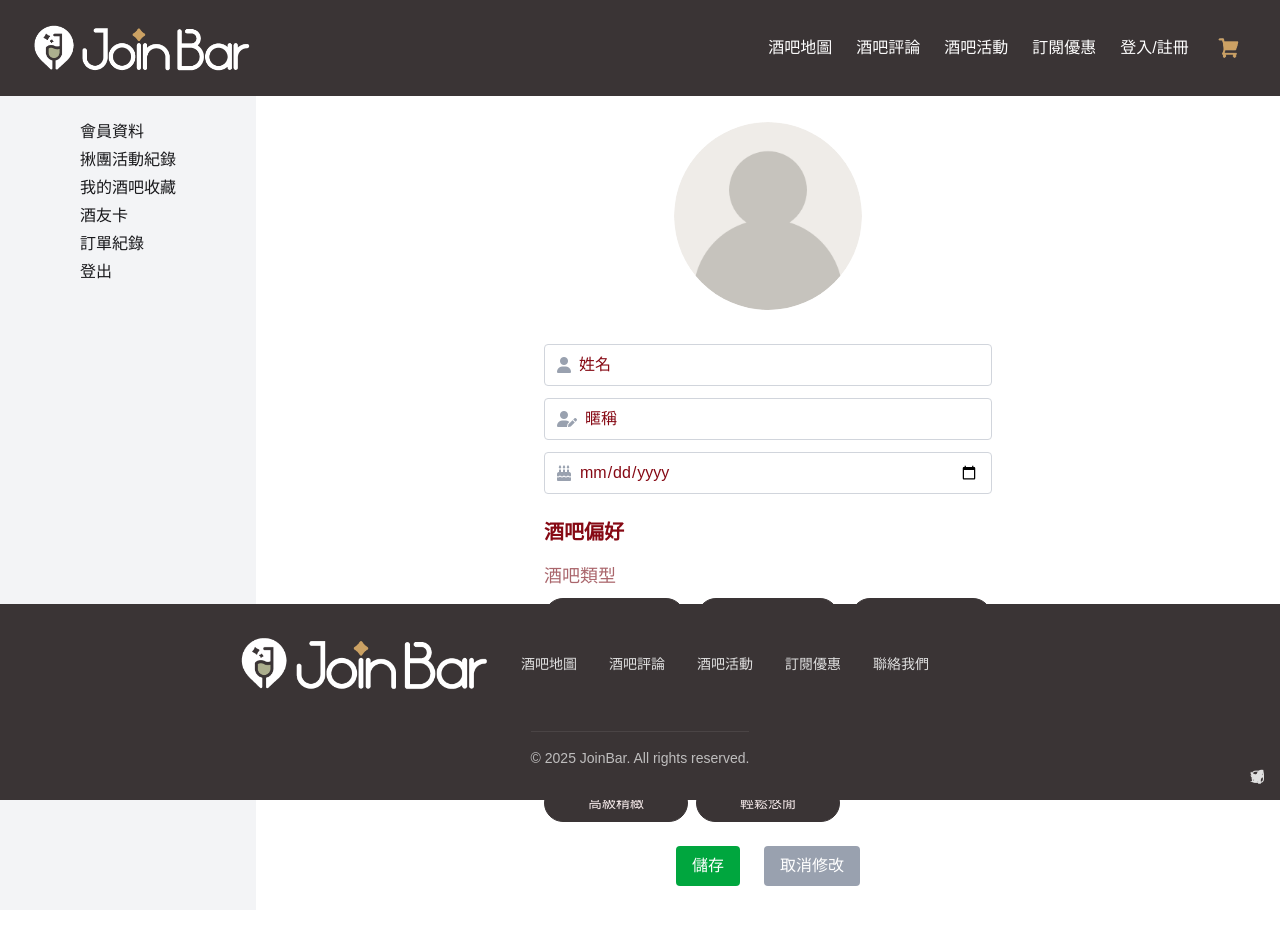
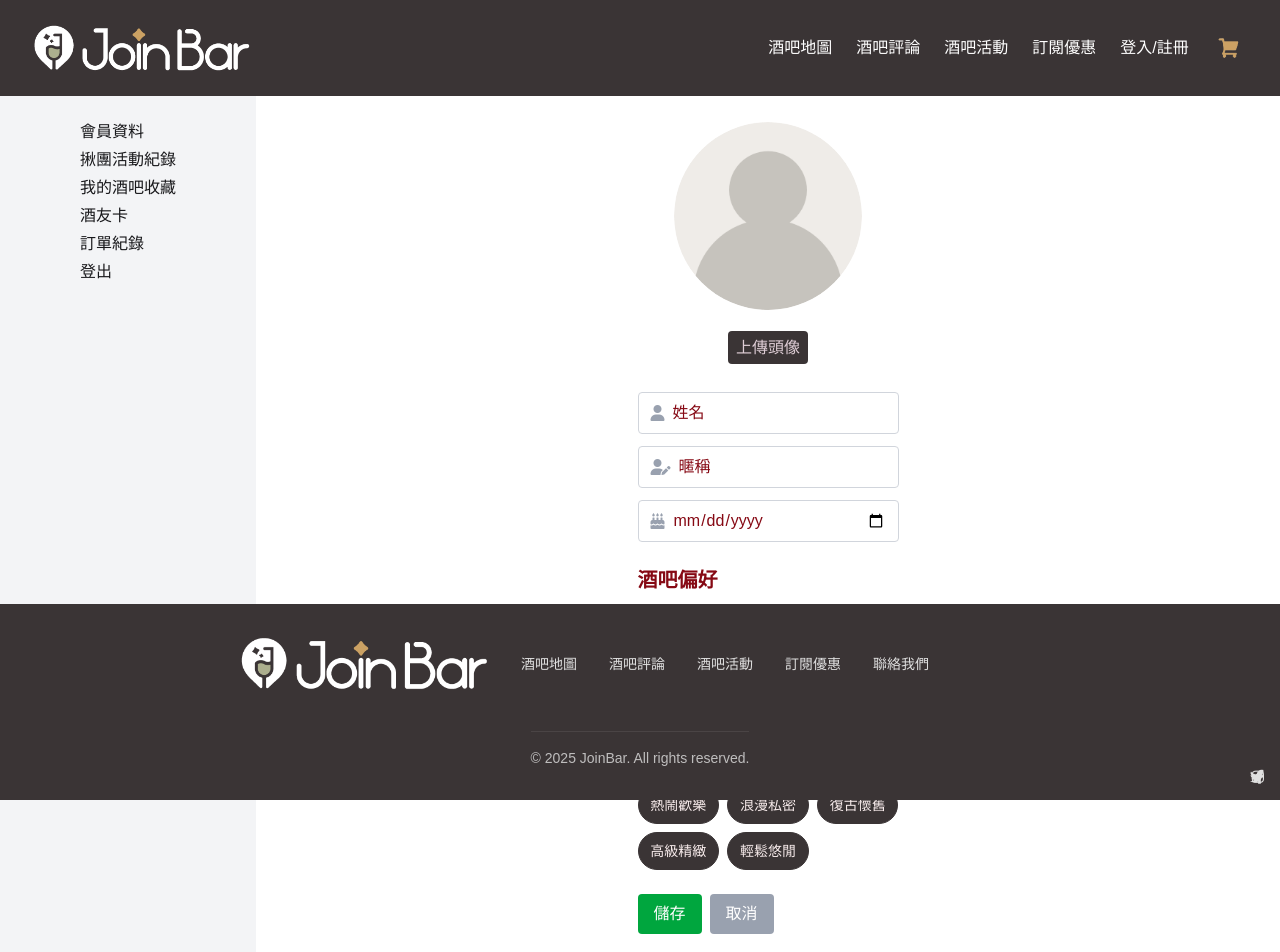
Before and after one commit to JoinBar-project/joinbar-frontend, a Vue app: page /member/1/profile/edit in a window 1280 px wide. Shown: the top 952 px of the page. Built offline with nearby package versions, Linux system fonts and the light colour scheme; no server answers.

Commit message:
chore: remove frontend Firebase setting and switch to backend upload

```diff
--- a/package.json
+++ b/package.json
@@ -16,7 +16,6 @@
     "daisyui": "^5.0.43",
     "dayjs": "^1.11.13",
     "emoji-picker-element": "^1.26.3",
-    "firebase": "^11.9.1",
     "lodash": "^4.17.21",
     "pinia": "^3.0.1",
     "pinia-plugin-persistedstate": "^4.3.0",
--- a/src/firebase.js
+++ /dev/null
@@ -1,16 +0,0 @@
-import { initializeApp } from 'firebase/app';
-import { getStorage } from 'firebase/storage';
-
-const firebaseConfig = {
-  apiKey: import.meta.env.VITE_FIREBASE_API_KEY,
-  authDomain: import.meta.env.VITE_FIREBASE_AUTH_DOMAIN,
-  projectId: import.meta.env.VITE_FIREBASE_PROJECT_ID,
-  storageBucket: import.meta.env.VITE_FIREBASE_STORAGE_BUCKET,
-  messagingSenderId: import.meta.env.VITE_FIREBASE_MESSAGING_SENDER_ID,
-  appId: import.meta.env.VITE_FIREBASE_APP_ID,
-};
-
-const firebaseApp = initializeApp(firebaseConfig);
-const storage = getStorage(firebaseApp);
-
-export { storage };
--- a/src/views/member/profile/ProfileEdit.vue
+++ b/src/views/member/profile/ProfileEdit.vue
@@ -7,6 +7,7 @@ import { useUserProfileStore } from '@/stores/userProfileStore';
 import { useSuccessAlert } from '@/composables/useSuccessAlert';
 import ProfileForm from '@/components/member/ProfileForm.vue';
 import UserAvatar from '@/components/UserAvatar.vue';
+import { uploadUserAvatar } from '@/api/uploadUserAvatar';
 
 const authStore = useAuthStore();
 const userProfileStore = useUserProfileStore();
@@ -102,12 +103,22 @@ const cancel = () => {
     class="text-center py-10">
     載入中...
   </div>
-  <div v-else>
+  <div v-else class="flex flex-col items-center">
     <div class="flex flex-col items-center mb-6">
       <UserAvatar
         :avatar-url="profile.avatarUrl || '/default-user-avatar.png'"
         :display-name="profile.username"
         size="lg" />
+    </div>
+    <div>
+      <label
+        for="avatar"
+        class="bg-[var(--color-black)] text-[var(--color-secondary-pink)] p-2 rounded"
+        >上傳頭像</label>
+      <input
+        type="file"
+        hidden
+        id="avatar" />
     </div>
     <form @submit.prevent="handleSubmit">
       <ProfileForm
@@ -117,7 +128,7 @@ const cancel = () => {
         :barTypes="barTypes"
         :barMoods="barMoods"
         :toggleSelection="toggleSelection" />
-      <div class="mt-6 flex justify-center gap-4">
+      <div class="mt-6 ">
         <button
           type="submit"
           class="px-4 py-2 bg-green-600 text-white rounded cursor-pointer">
@@ -127,7 +138,7 @@ const cancel = () => {
           type="button"
           @click="cancel"
           class="ml-2 px-4 py-2 bg-gray-400 text-white rounded cursor-pointer">
-          取消修改
+          取消
         </button>
       </div>
     </form>
```
Also changed, not shown: 1 other file (tests, documents, lock files or other folders).
